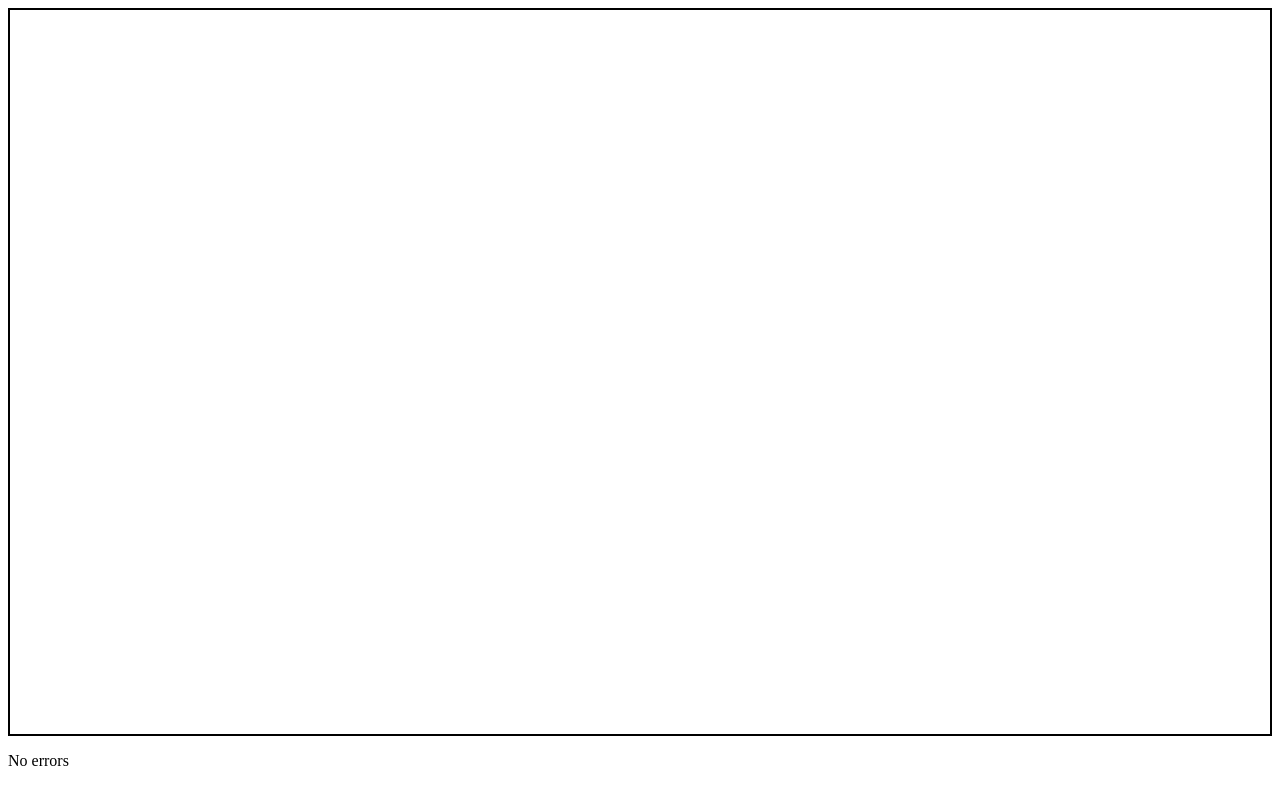
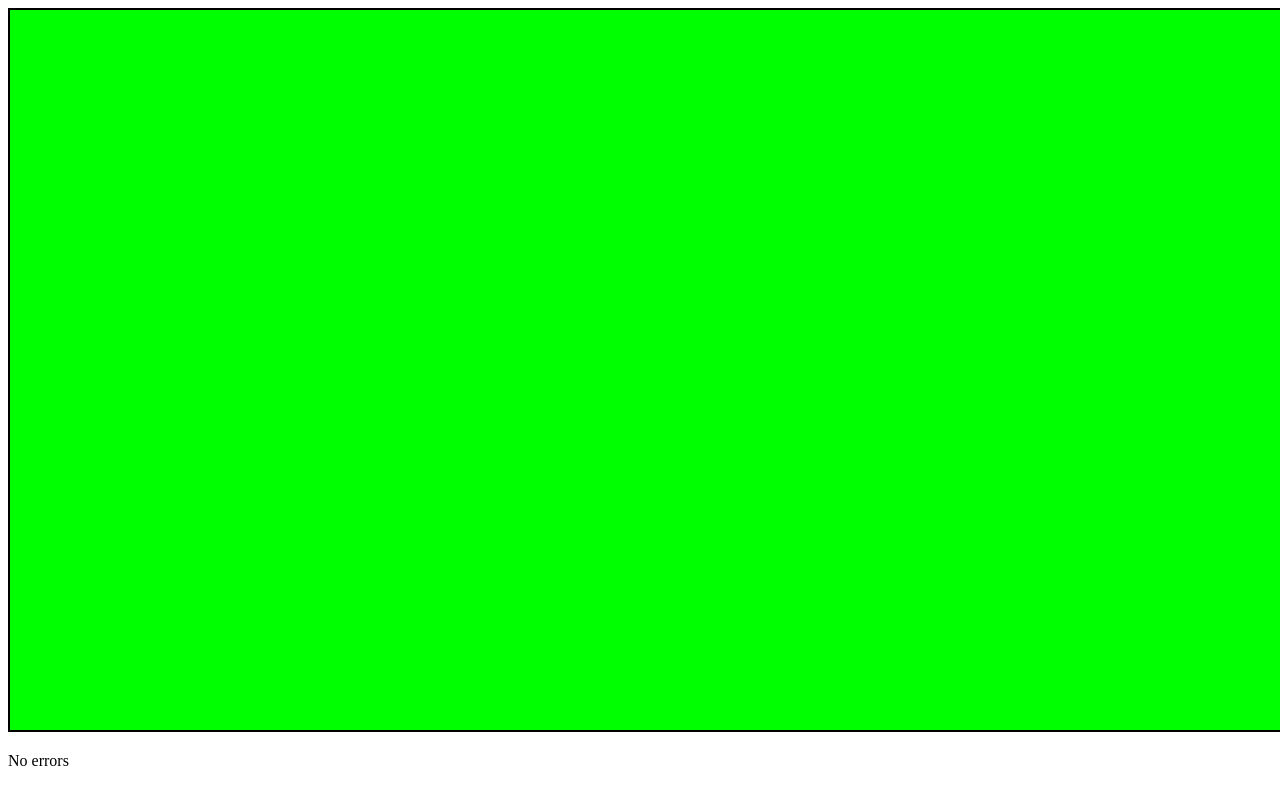
Before and after one commit to stevenvergenz/fractal-demo, a plain HTML site: page index.html in a window 1280 px wide. Drawn offline with nearby package versions, Linux system fonts and the light colour scheme.

Commit message:
Got the canvas rendering

```diff
--- a/index.html
+++ b/index.html
@@ -7,8 +7,9 @@
 		<script src='renderer.js'></script>
 	</head>
 	<body>
-		<div id='container' style='border: solid black 2px;'>
-		</div>
+		<canvas id='renderPlane' style='border: solid black 2px;'>
+			Sorry, your browser doesn't support the Canvas tag :(
+		</canvas>
 		<p id='message'></p>
 	</body>
 </html>
--- a/renderer.js
+++ b/renderer.js
@@ -8,13 +8,13 @@ var msgbox;
 function init()
 {
 	// pull out the relevant elements
-	var renderContainer = $('div#container')[0];
 	msgbox = $('p#message')[0];
 
 	// set up the renderer
-	renderer = new THREE.WebGLRenderer();
+	renderer = new THREE.WebGLRenderer({
+		canvas: $('canvas#renderPlane')[0],
+	});
 	renderer.setSize(width,height);
-	renderContainer.appendChild( renderer.domElement );
 
 	// set up the scene
 	scene = new THREE.Scene();
@@ -23,10 +23,17 @@ function init()
 	var camera = new THREE.OrthographicCamera(width/-2, width/2, height/2, height/-2, 1, 1000);
 	scene.add(camera);
 
-	var vertShader = $.get('shaders/fractal.vert.glsl').responseText;
-	var fragShader = $.get('shaders/fractal.frag.glsl').responseText;
-	debugger;
+	var vertShader, fragShader;
+	function generateFractal(type, data)
+	{
+		// wait until both are loaded to continue
+		if( type === 'vert' && !vertShader )
+			vertShader = data;
+		if( type === 'frag' && !fragShader )
+			fragShader = data;
+		if( !vertShader || !fragShader ) return;
 
+		// create the fractal plane and add to scene
 		var fractalMaterial = new THREE.ShaderMaterial({
 			vertexShader: vertShader,
 			fragmentShader: fragShader
@@ -34,9 +41,17 @@ function init()
 		var plane = new THREE.Mesh( new THREE.PlaneGeometry(width,height), fractalMaterial );
 		scene.add(plane);
 
+		// start the render
+		renderer.render(scene,camera);
+	}
+
+	$.get('shaders/fractal.vert.glsl', function(data){generateFractal('vert',data);});
+	$.get('shaders/fractal.frag.glsl', function(data){generateFractal('frag',data);});
+
 	// announce completion
 	msgbox.innerHTML = 'No errors';
 	console.log('Initialized');
 }
 
+
 $(document).ready(init);
--- a/shaders/fractal.frag.glsl
+++ b/shaders/fractal.frag.glsl
@@ -0,0 +1,4 @@
+void main()
+{
+	gl_FragColor = vec4(0.0,1.0,0.0,1.0);
+}
--- a/shaders/fractal.vert.glsl
+++ b/shaders/fractal.vert.glsl
@@ -1,4 +1,4 @@
 void main()
 {
-	gl_Position = position;
+	gl_Position = vec4(position,1.0);
 }
```
Lines whose indentation alone changed are shown as unchanged.
